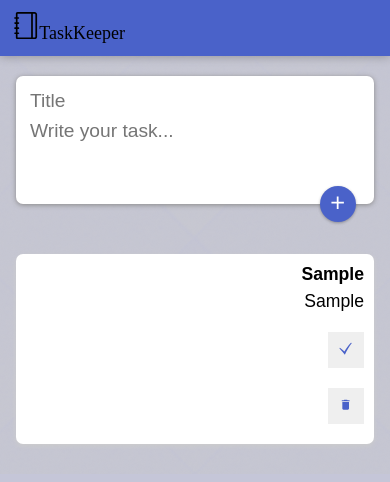
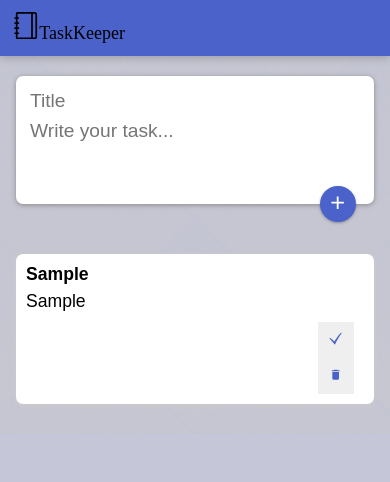
Before and after one commit to Alobam776/Todo-Taskkeeper, a React (Vite) app: page / in a window 390 px wide. Both pictures are taken after typing "Sample", "Sample" into the empty fields and a click on the button 338 px from the left and 204 px from the top of the page. Shown: the top 482 px of the page. Built offline with nearby package versions, Linux system fonts and the light colour scheme.

Commit message:
update styles

```diff
--- a/src/styles/styles.css
+++ b/src/styles/styles.css
@@ -115,13 +115,13 @@ form button {
   .note {
     display: flex;
     flex-direction: column;
+    align-items: flex-start;
     justify-content: center;
-    align-items: flex-end;
     text-align: center;
   }
 
   .note button {
-    margin: 10px 0;
+    margin-left: auto;
   }
   /* .note button {
     margin-right: 5px;
```
